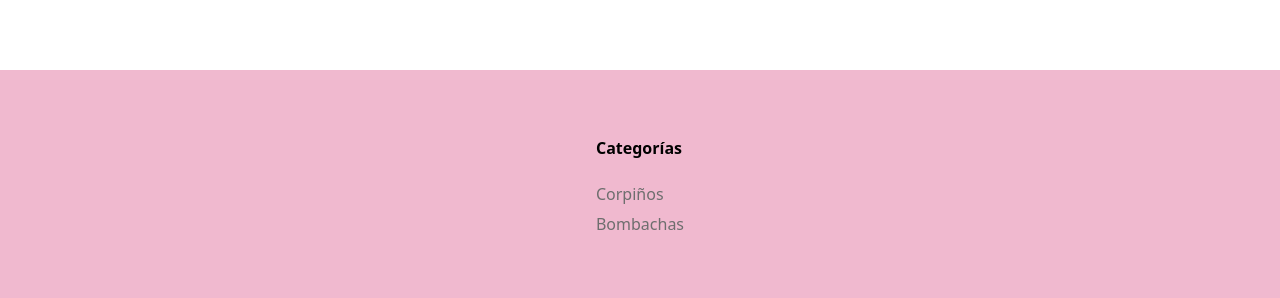
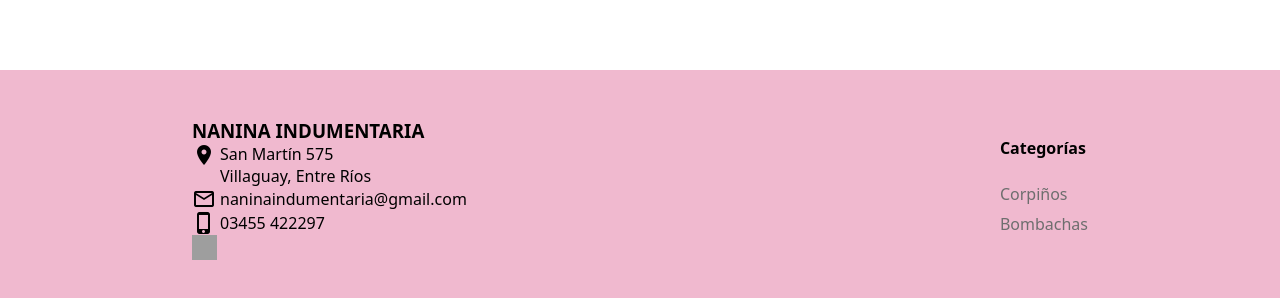
Before and after one commit to MarioAbdala/nanina-indumentaria, a React (Vite) app: page / in a window 1280 px wide. Shown: the part 2710-3008 px from the top of the page. Built offline with nearby package versions, Linux system fonts and the light colour scheme; grey boxes are pictures that could not be loaded.

Commit message:
first steps in footer

```diff
--- a/src/components/Footer.css
+++ b/src/components/Footer.css
@@ -1,8 +1,47 @@
 .footer {
     width: 100%;
-    min-height: 30vh;
+    height: 30vh;
     display: flex;
     align-items: center;
-    justify-content: center;
+    justify-content: space-between;
     background-color: var(--background-pink);
+    padding-inline: 15%;
+    padding-block: 3rem;
 }
+
+.footer-contact {
+    width: 30%;
+    display: flex;
+    flex-direction: column;
+    justify-content: space-between;
+    height: 100%;
+}
+
+.footer-icon-text-container {
+    display: flex;
+    align-items: center;
+    cursor: pointer;
+}
+
+.footer-icon-dual-text-container {
+    display: flex;
+    cursor: pointer;
+}
+
+.footer-icon {
+    margin-right: .25rem;
+}
+
+.footer-link {
+    color: black;
+    text-decoration: none;
+}
+
+.footer-logo {
+    width: 25px;
+    height: 25px;
+}
+
+.footer-icon-text-container:hover, .footer-icon-dual-text-container:hover {
+    color: var(--main-purple);
+}
--- a/src/components/Footer.tsx
+++ b/src/components/Footer.tsx
@@ -1,11 +1,29 @@
 import './Footer.css';
 import { FooterColumn } from './FooterColumn';
 
-export const Footer = ({...props}) => {
+export const Footer = () => {
     return (
-    <div className="footer" style={props.style}>
+    <div className="footer">
         <div className="footer-contact">
-
+            <h3>NANINA INDUMENTARIA</h3>
+            <div className="footer-icon-dual-text-container">
+                <span className="material-icons footer-icon">place</span>
+                <div className="location">
+                    <p>San Martín 575</p>
+                    <p>Villaguay, Entre Ríos</p>
+                </div>
+            </div>
+            <div className="footer-icon-text-container">
+                <span className="material-icons footer-icon">mail_outline</span>
+                <a className="footer-link" href="mailto:naninaindumentaria@gmail.com">naninaindumentaria@gmail.com</a>
+            </div>
+            <div className="footer-icon-text-container">
+                <span className="material-icons footer-icon">phone_iphone</span>
+                <p>03455 422297</p>
+            </div>
+            <div className="footer-logos-container">
+                <a className="footer-logo-container" href="https://www.instagram.com/nanina_lenceria/"><img className="footer-logo" src="https://cdn.iconscout.com/icon/free/png-256/instagram-1464521-1239436.png" alt="instagram logo" /></a>
+            </div>
         </div>
         <FooterColumn title={"Categorías"} links={[["Corpiños","/productos/corpiños"], ["Bombachas", "/productos/bombachas"]]} />
     </div>
```
